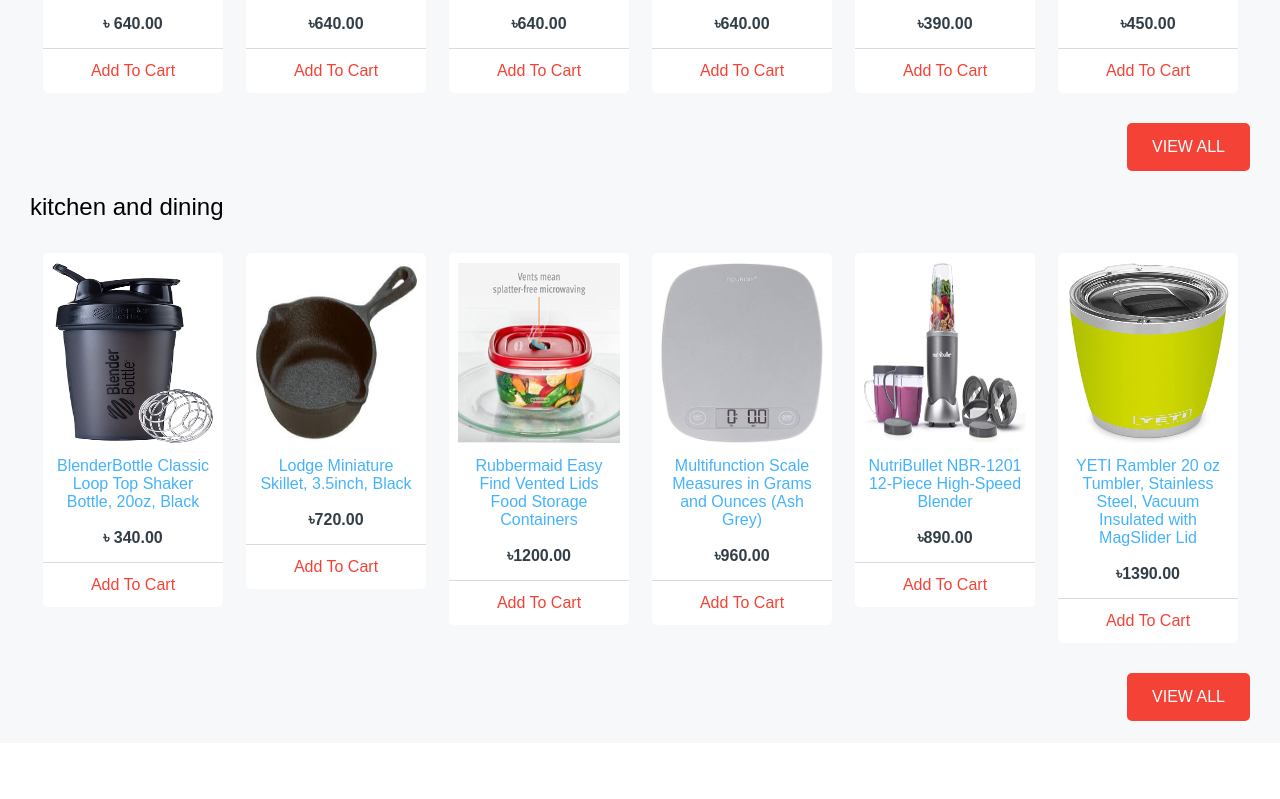
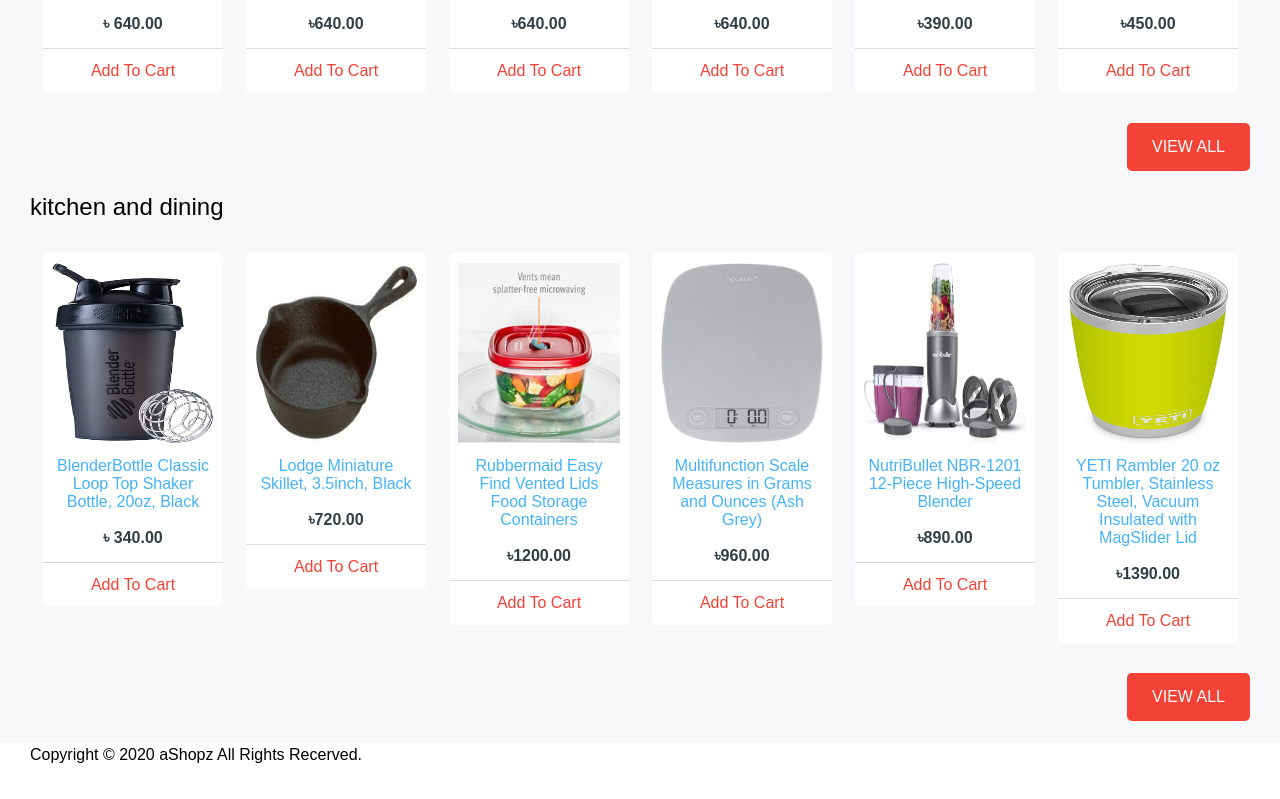
Before and after one commit to AsrafulWeb/E-commerce, a plain HTML site: page index.html in a window 1280 px wide. Shown: the part 1271-2070 px from the top of the page. Before the commit the page ends 2014 px from the top, so only its background shows below. Drawn offline with Linux system fonts and the light colour scheme.

Commit message:
Update index.html

```diff
--- a/index.html
+++ b/index.html
@@ -290,7 +290,7 @@
 	<div class="container_full">
 		<div class="container fix">
 			<footer class="footer">
-
+				<p>Copyright © 2020 aShopz All Rights Recerved.</p>
 			</footer>
 		</div>
     </div>
```
